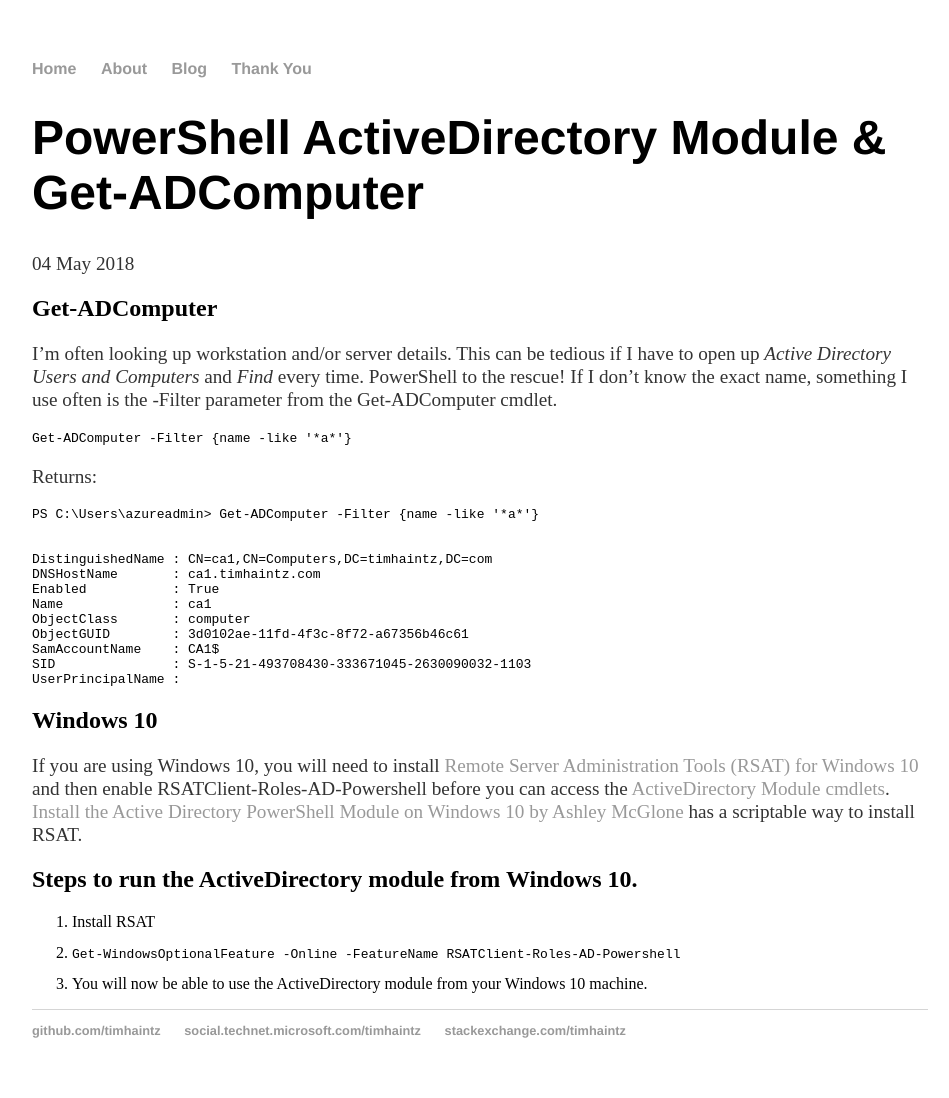
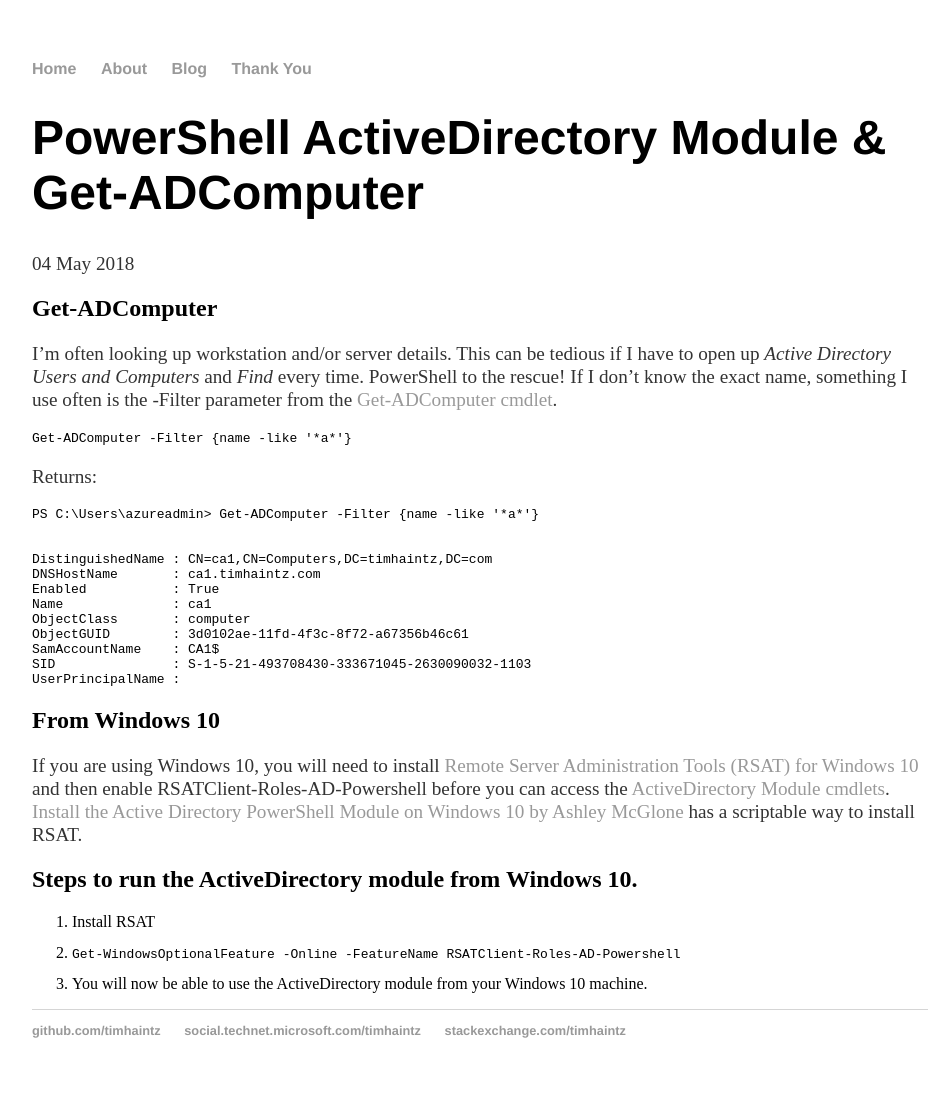
Before and after one commit to timhaintz/timhaintz.github.io, a Jekyll site: the page built from _posts/2018-05-04-PowerShell-Get-ADComputer.md, in a window 1280 px wide. Shown: the whole page, without its empty margins (160-1109 px from the left). Built offline with Jekyll 4.4.1, drawn with Linux system fonts in a browser that asks for light colours.

Commit message:
Update 2018-05-04-PowerShell-Get-ADComputer.md

````diff
--- a/_posts/2018-05-04-PowerShell-Get-ADComputer.md
+++ b/_posts/2018-05-04-PowerShell-Get-ADComputer.md
@@ -26,7 +26,7 @@
 ```
 
 
-## Windows 10
+## From Windows 10
 If you are using Windows 10, you will need to install [Remote Server Administration Tools (RSAT) for Windows 10](https://www.microsoft.com/en-au/download/details.aspx?id=45520) and then enable RSATClient-Roles-AD-Powershell before you can access the [ActiveDirectory Module](https://docs.microsoft.com/en-us/powershell/module/addsadministration/?view=win10-ps) [cmdlets](https://msdn.microsoft.com/en-us/library/ms714395(v=vs.85).aspx). [Install the Active Directory PowerShell Module on Windows 10 by Ashley McGlone](https://blogs.technet.microsoft.com/ashleymcglone/2016/02/26/install-the-active-directory-powershell-module-on-windows-10/) has a scriptable way to install RSAT.
 
 ## Steps to run the ActiveDirectory module from Windows 10.
````
Also changed, not shown: other parts of _posts/2018-05-04-PowerShell-Get-ADComputer.md (+1 -1 lines).
